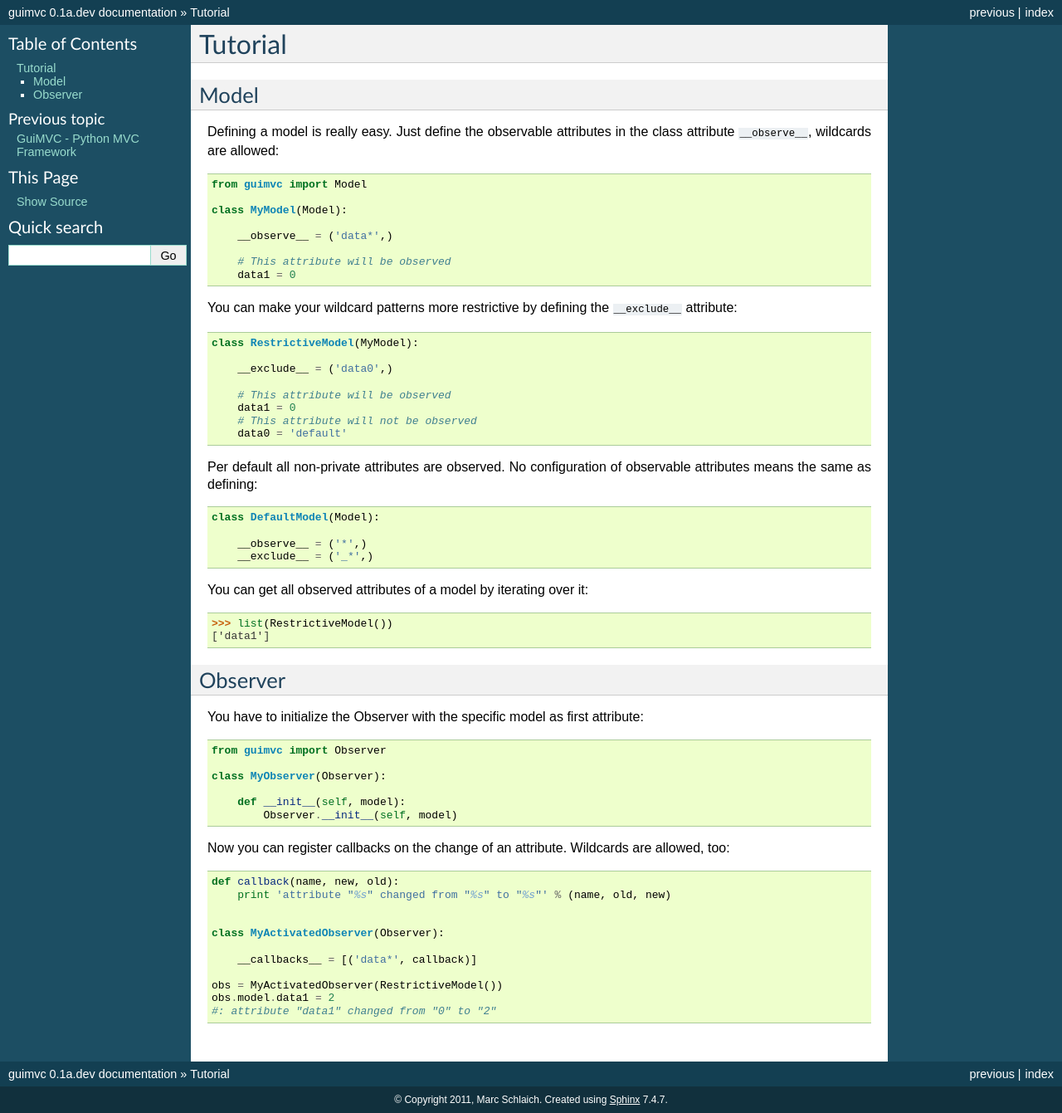
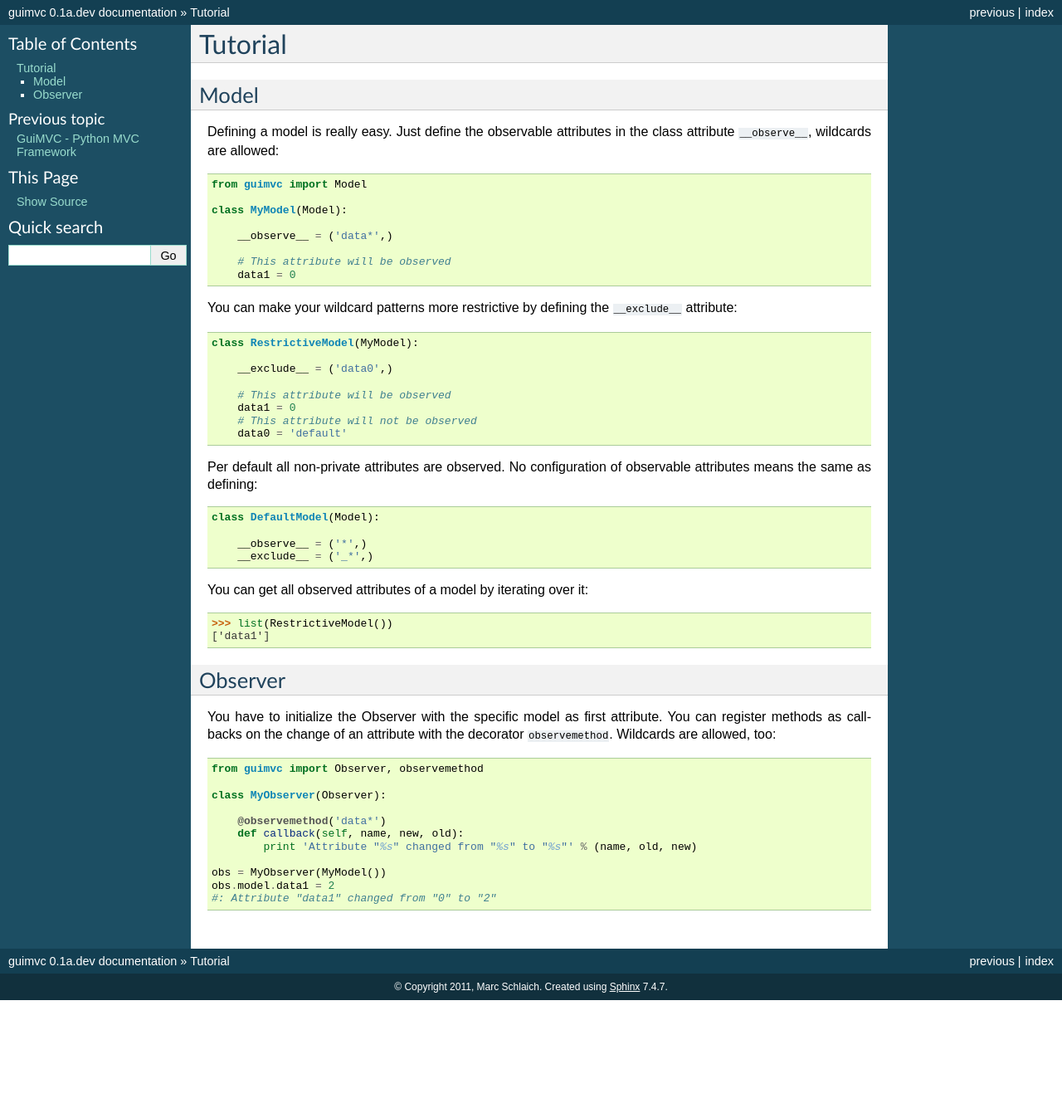
Before and after one commit to schlamar/guimvc, a Sphinx documentation site: the page built from doc/tutorial.rst, in a window 1280 px wide. Shown: the whole page at 83% size. Built offline with Sphinx 7.4.7, drawn with Linux system fonts in a browser that asks for light colours; after the commit the page ends 1205 px from its top, so only the background shows below that.

Commit message:
doc for new decorator style

```diff
--- a/doc/tutorial.rst
+++ b/doc/tutorial.rst
@@ -54,27 +54,18 @@ Observer
 --------
 
 You have to initialize the Observer with the specific
-model as first attribute::
+model as first attribute. You can register methods as callbacks
+on the change of an attribute with the decorator ``observemethod``.
+Wildcards are allowed, too::
 
-    from guimvc import Observer
+    from guimvc import Observer, observemethod
 
     class MyObserver(Observer):
 
-        def __init__(self, model):
-            Observer.__init__(self, model)
+        @observemethod('data*')
+        def callback(self, name, new, old):
+            print 'Attribute "%s" changed from "%s" to "%s"' % (name, old, new)
 
-
-Now you can register callbacks on the change of an attribute.
-Wildcards are allowed, too::
-
-    def callback(name, new, old):
-        print 'attribute "%s" changed from "%s" to "%s"' % (name, old, new)
-
-
-    class MyActivatedObserver(Observer):
-
-        __callbacks__ = [('data*', callback)]
-
-    obs = MyActivatedObserver(RestrictiveModel())
+    obs = MyObserver(MyModel())
     obs.model.data1 = 2
-    #: attribute "data1" changed from "0" to "2"
+    #: Attribute "data1" changed from "0" to "2"
```
